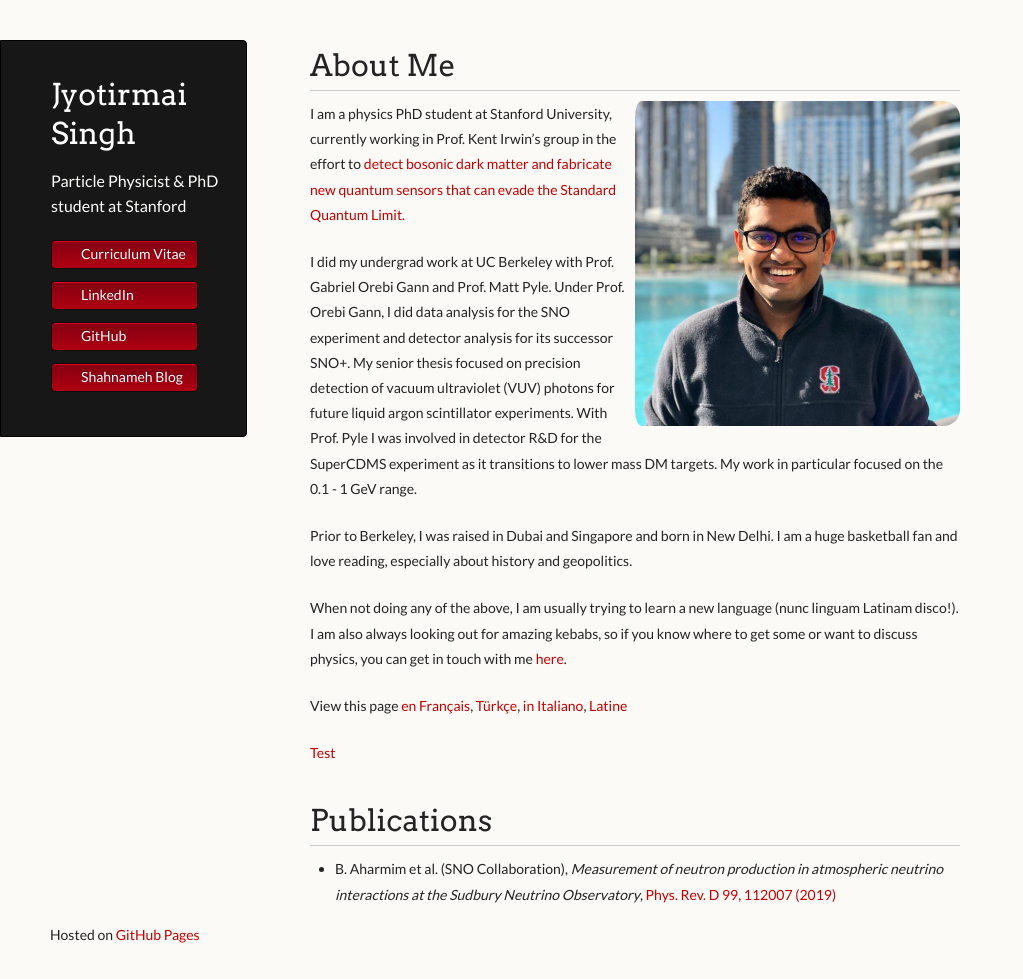
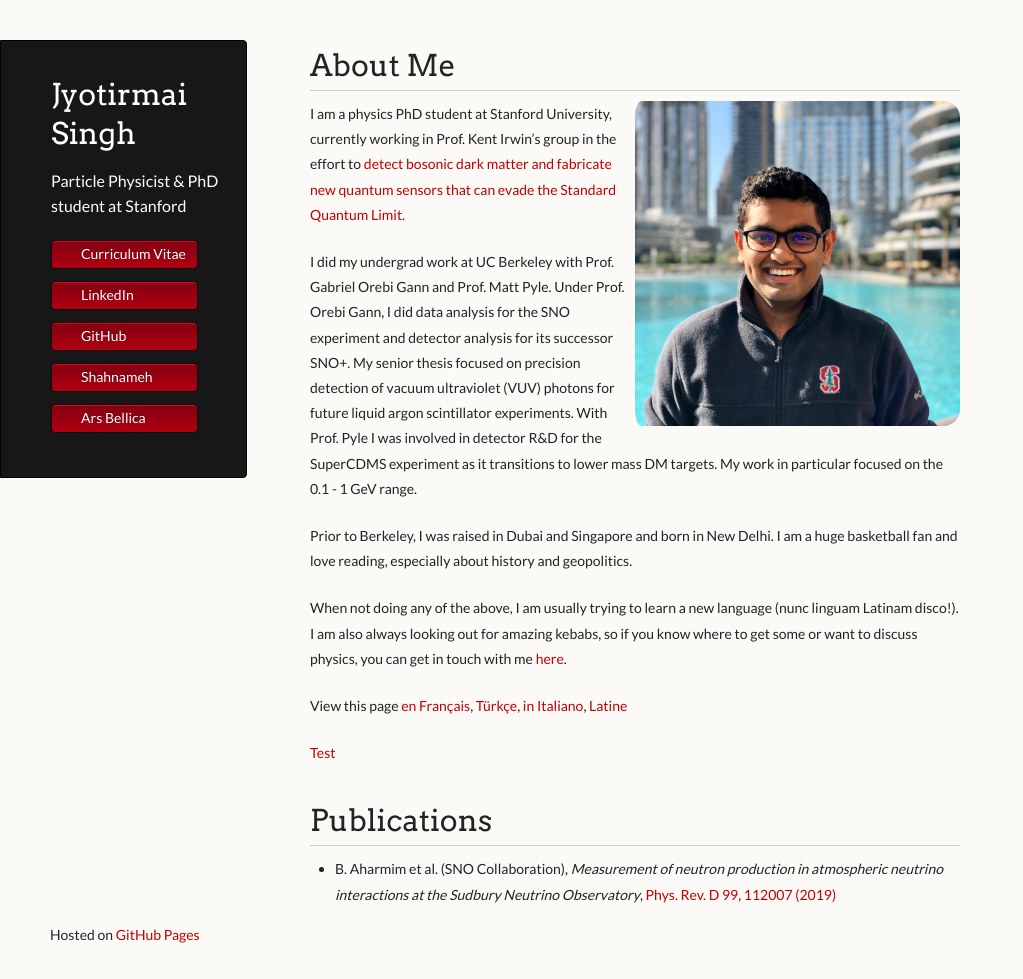
Before and after one commit to joe-singh/joe-singh.github.io, a Jekyll site: the page built from index.md, in a window 1280 px wide and 979 px high. Shown: the whole window, without its empty margins (0-1023 px from the left). Built offline with Jekyll 4.4.1, drawn with Linux system fonts in a browser that asks for light colours.

Commit message:
adding button

```diff
--- a/_layouts/default.html
+++ b/_layouts/default.html
@@ -27,7 +27,8 @@
           <li><a class="buttons" href="/Jyotirmai_Singh_CV.pdf">Curriculum Vitae</a></li>
           <li><a class="buttons" href="https://www.linkedin.com/in/jyotirmai-singh/">LinkedIn</a></li>
           <li><a class="buttons" href="{{ site.github.owner_url }}">GitHub</a></li>
-          <li><a class="buttons" href="/shahnameh_blog.html">Shahnameh Blog</a></li>
+          <li><a class="buttons" href="/shahnameh_blog.html">Shahnameh</a></li>
+          <li><a class="buttons" href="/ArsBelli/ArsBelli.pdf">Ars Bellica</a></li>
           <!--<li><a class="buttons" href="/straits.html">Ars Geopolitica</a></li>-->
           <!--<li><a class="buttons" href="../index.html">Home</a></li>-->
         </ul>
```
